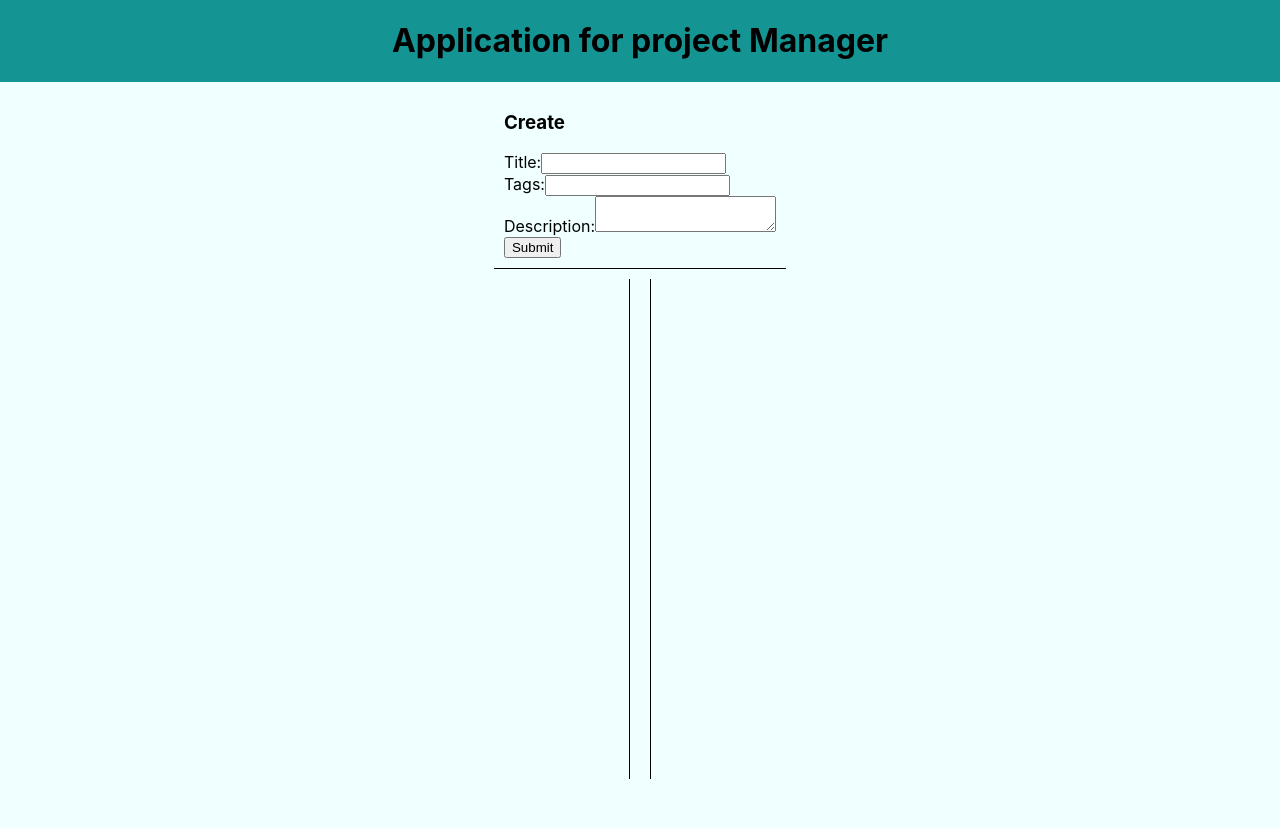
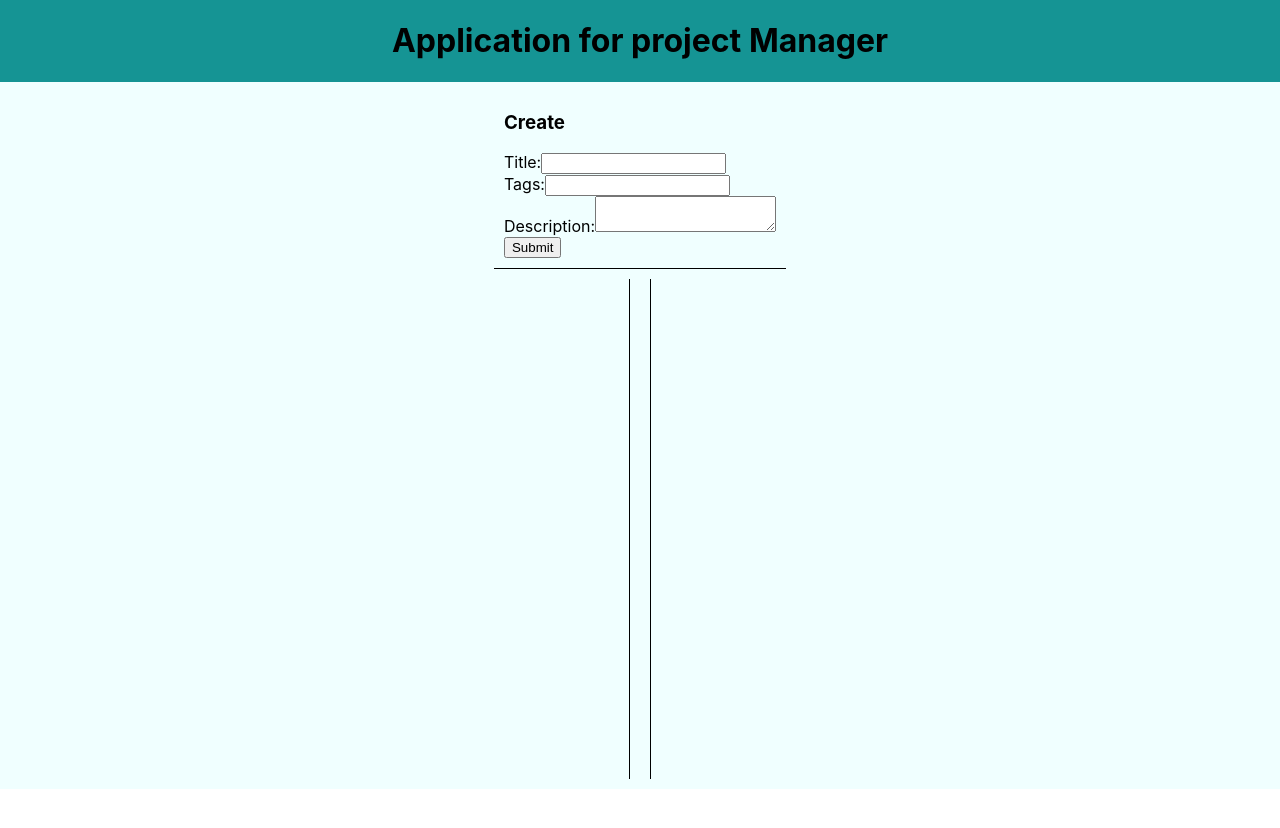
Before and after one commit to Serg032/Oxygen-First-Level-, a React (Create React App) app: page / in a window 1280 px wide. Shown: the top 828 px of the page. After the commit the page ends 800 px from the top, so only its background shows below. Built offline with nearby package versions, Linux system fonts and the light colour scheme.

Commit message:
Prueba Basica Terminada

```diff
--- a/src/App.css
+++ b/src/App.css
@@ -1,7 +1,7 @@
 .app {
   background-color: azure;
   position: absolute;
-  height: 100vw;
+
   width: 100vw;
   display: flex;
   flex-direction: column;
```
